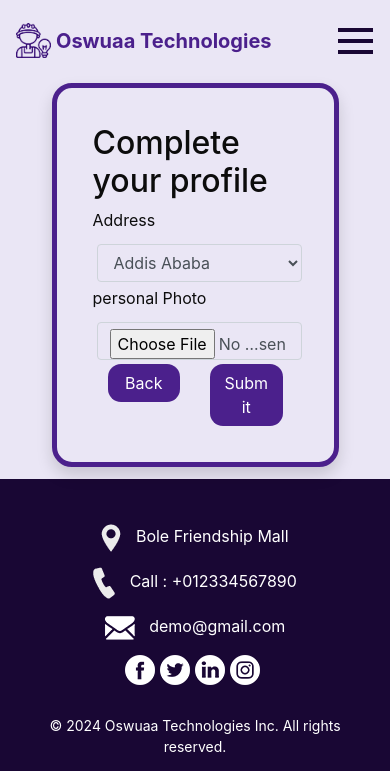
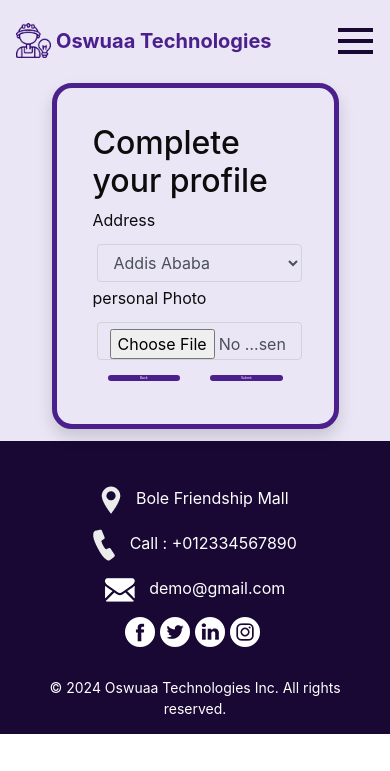
Before and after one commit to Amir-yasin/oswuaa, a Django app: page /ST_profile in a window 390 px wide. Shown: the top 771 px of the page. Run offline with Django 5.2, Linux system fonts and the light colour scheme; the visitor is signed in with stand-in values (Sample User, id 1); some libraries are stand-ins or nearby versions.

Commit message:
modified:   osu_project/osu_app/templates/SP_profile.html modified:   osu_project/osu_app/templates/ST_profile.html

```diff
--- a/osu_project/osu_app/templates/SP_profile.html
+++ b/osu_project/osu_app/templates/SP_profile.html
@@ -55,7 +55,7 @@
   }
 
 .btn{
-  font-size:small;
+padding:5px;
 }
 }
 
--- a/osu_project/osu_app/templates/ST_profile.html
+++ b/osu_project/osu_app/templates/ST_profile.html
@@ -43,6 +43,11 @@
     margin: 5px; /* Smaller margin for mobile devices */
     border-radius: 20px; /* Adjust border radius for mobile screens */
   }
+  .btn{
+    width: 120%;
+    padding:0px;
+    font-size:0.2rem;
+    }
 }
 
     </style>
```
